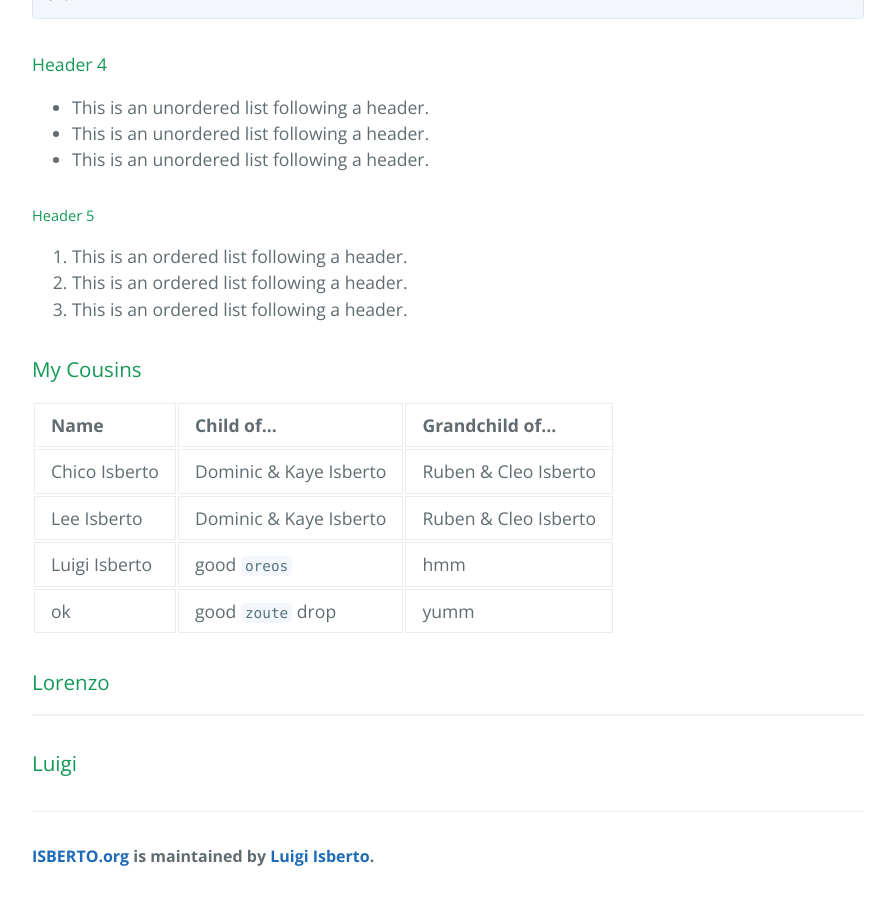
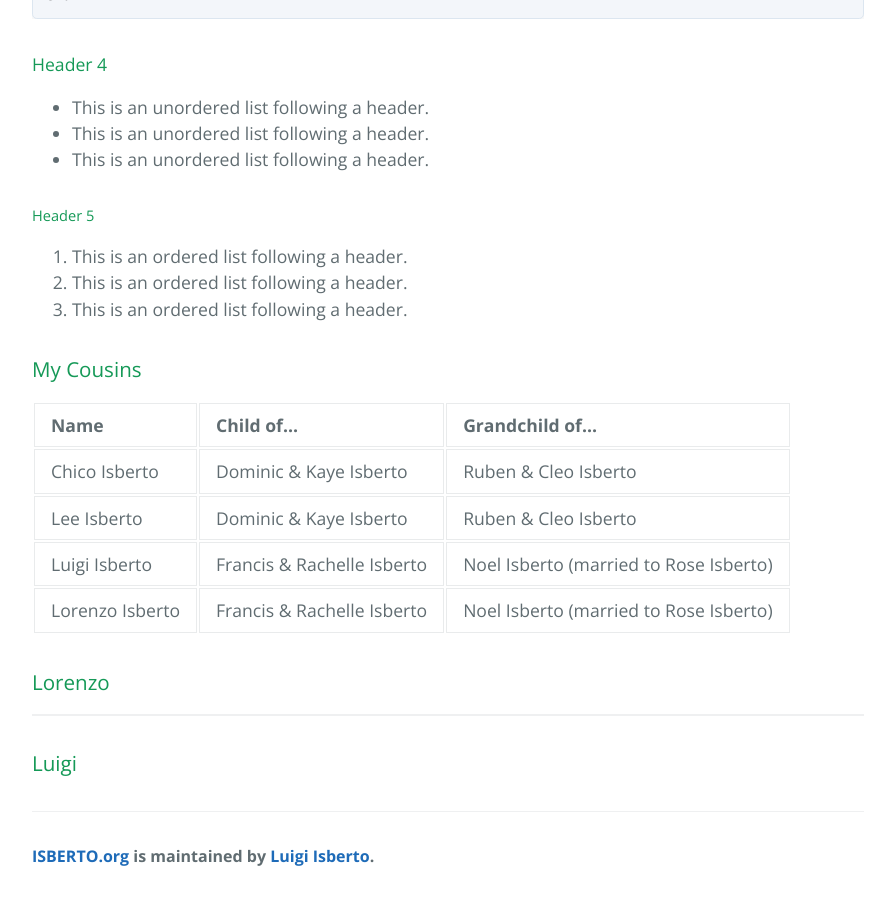
Before and after one commit to icebert04/ISBERTO, a Jekyll site: the page built from index.md, in a window 1280 px wide and 900 px high, scrolled down 1661 px. Shown: the whole window, without its empty margins (192-1087 px from the left). Built offline with Jekyll 4.4.1, drawn with Linux system fonts in a browser that asks for light colours; nearby versions of some CDN libraries; library files that are not in the unit come from our copies.

Commit message:
Update index.md

```diff
--- a/index.md
+++ b/index.md
@@ -54,12 +54,12 @@ end
 
 ### My Cousins
 
-| Name          | Child of...            | Grandchild of...      |
-|:--------------|:-----------------------|:--------------------- |
-| Chico Isberto | Dominic & Kaye Isberto | Ruben & Cleo Isberto  |
-| Lee Isberto   | Dominic & Kaye Isberto | Ruben & Cleo Isberto  |
-| Luigi Isberto | good `oreos`      | hmm   |
-| ok           | good `zoute` drop | yumm  |
+| Name            | Child of...                | Grandchild of...                        |
+|:----------------|:---------------------------|:--------------------------------------- |
+| Chico Isberto   | Dominic & Kaye Isberto     | Ruben & Cleo Isberto                    |
+| Lee Isberto     | Dominic & Kaye Isberto     | Ruben & Cleo Isberto                    |
+| Luigi Isberto   | Francis & Rachelle Isberto | Noel Isberto (married to Rose Isberto)  |
+| Lorenzo Isberto | Francis & Rachelle Isberto | Noel Isberto (married to Rose Isberto)  |
 
 ### Lorenzo
 
```
